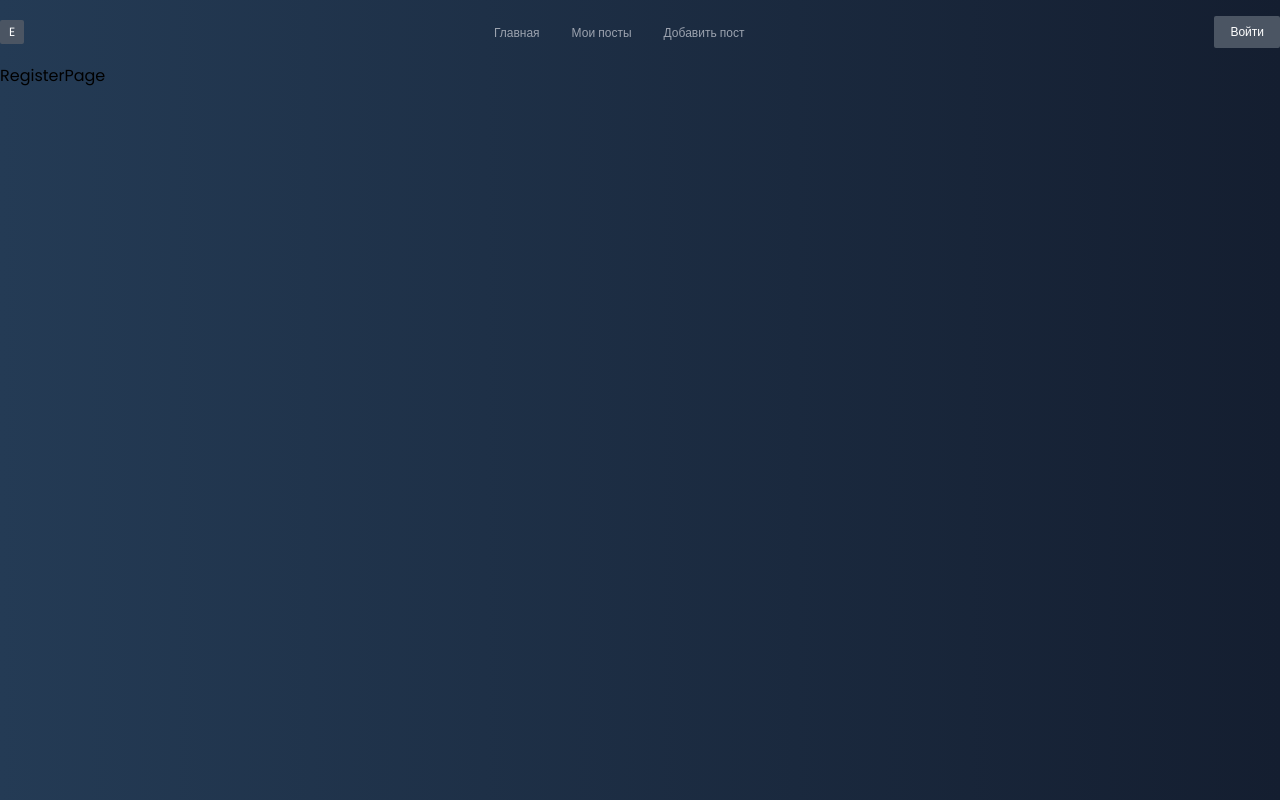
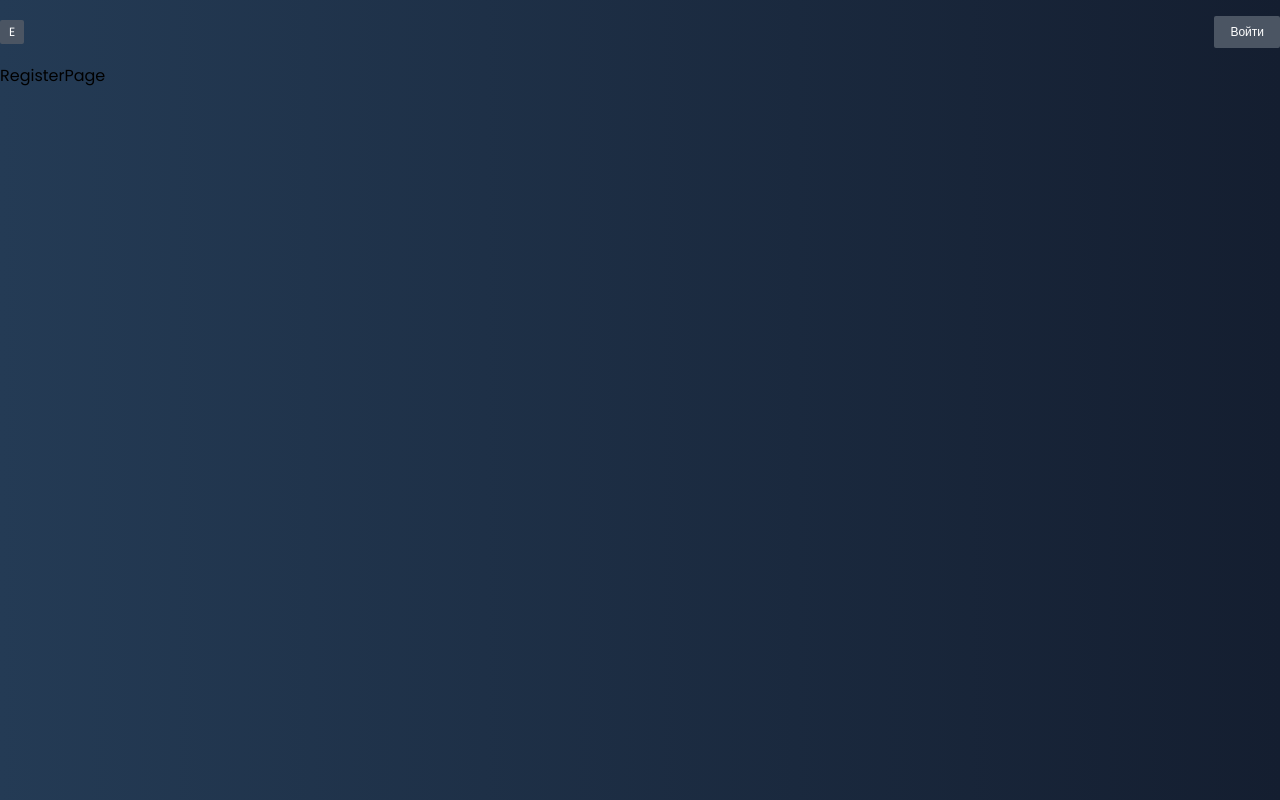
Before and after one commit to ant-droid/blog, a React (Create React App) app in the folder client/: page /register in a window 1280 px wide. Built offline with nearby package versions, Linux system fonts and the light colour scheme.

Commit message:
add navbar v2

```diff
--- a/client/src/components/Navbar.jsx
+++ b/client/src/components/Navbar.jsx
@@ -3,9 +3,10 @@ import { Link, NavLink } from 'react-router-dom'
 
 export const Navbar = () => {
 
+const isAuth = false
+
 const activeStyles = {
     color: 'white',
-
 }
 
   return (
@@ -14,7 +15,9 @@ const activeStyles = {
             E
         </span>
 
-        <ul className='flex gap-8'>
+        {
+            isAuth && (
+                <ul className='flex gap-8'>
             <li>
                 <NavLink
                     to={'/'}
@@ -46,9 +49,11 @@ const activeStyles = {
                 >Добавить пост</NavLink>
             </li>
         </ul>
+        )
+        }
 
         <div className='flex justify-center items-center bg-gray-600 text-xs text-white rounded-sm px-4 py-2'>
-            <button>Войти</button>
+            {isAuth ? <button>Выйти</button> : <Link to={'/login'}> Войти </Link> }
         </div>
     </div>
   )
```
